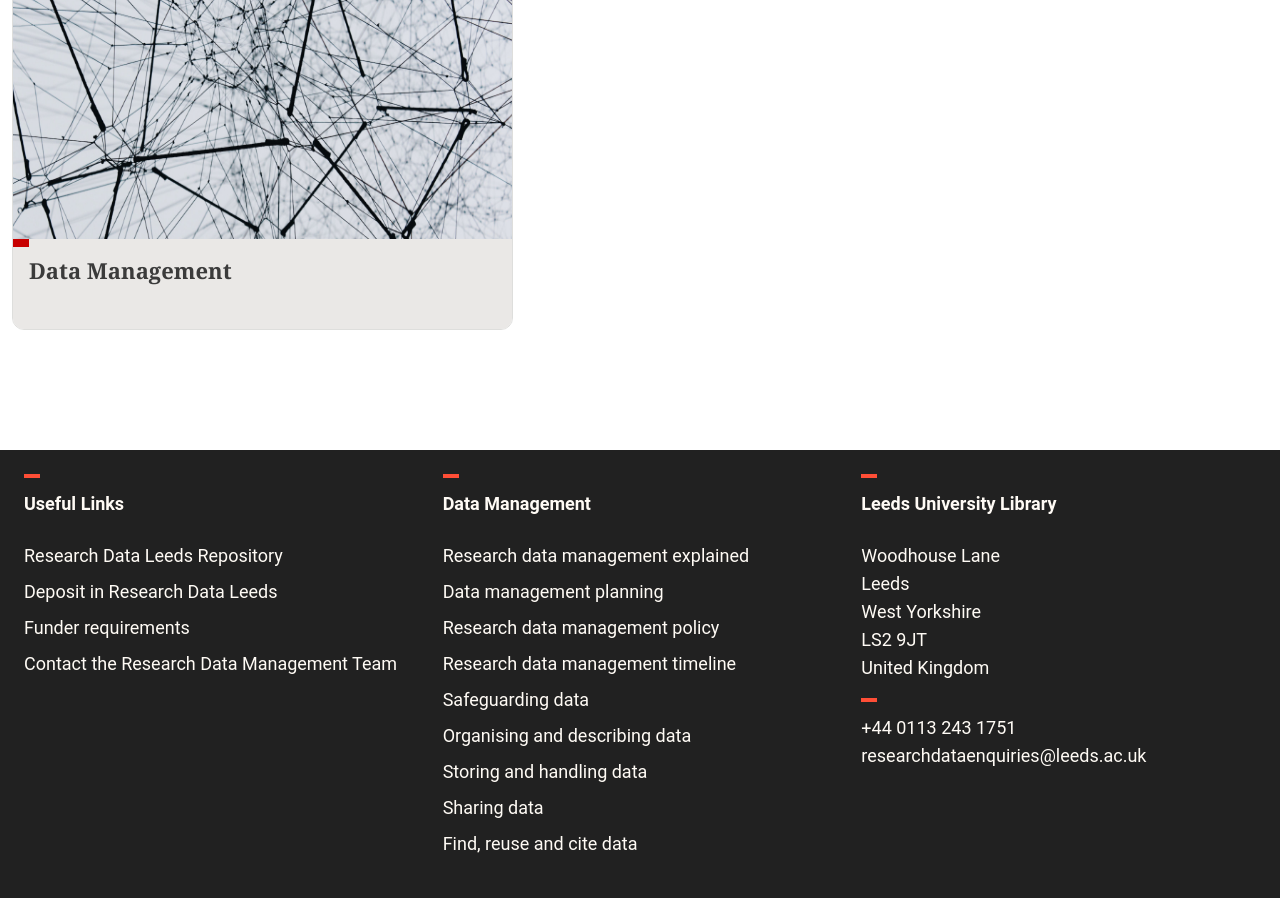
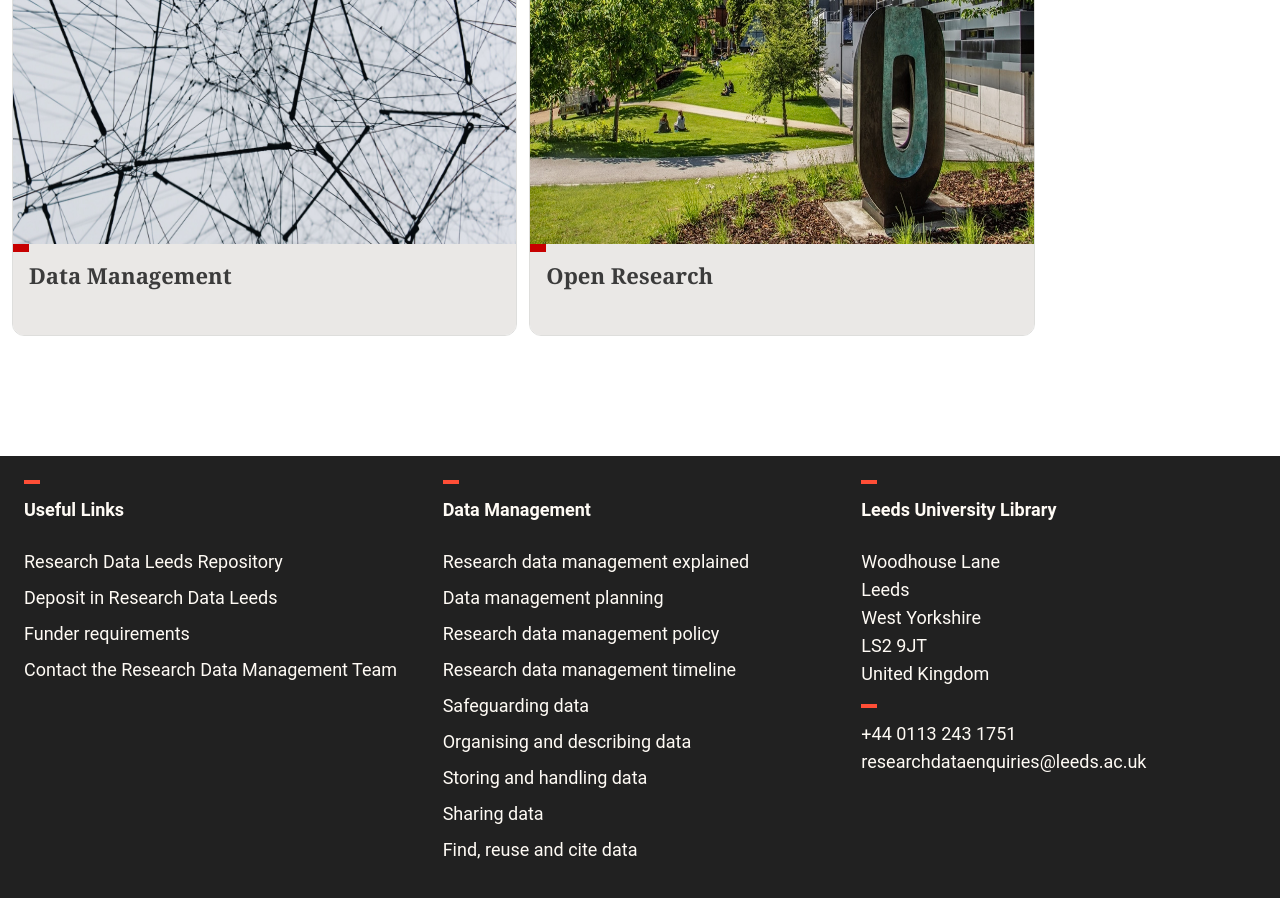
Before and after one commit to uol-library/rdl-handbook, a Jekyll site: the page built from pages/index.md, in a window 1280 px wide and 900 px high, scrolled down 872 px. Built offline with Jekyll 4.4.1, drawn with Linux system fonts in a browser that asks for light colours; some web fonts are replaced.

Commit message:
added card for open research

```diff
--- a/pages/index.md
+++ b/pages/index.md
@@ -23,4 +23,9 @@ widgets:
        imageurl: "/assets/img/placeholders/rdl-handbook-04.jpg"
        imagealt: "Network graph visualisation"
        content: ""
+     - title: Open Research
+       link: /open-research/
+       imageurl: "/assets/img/placeholders/banner-01.jpg"
+       imagealt: "Barbara Hepworth sculpture in University grounds"
+       content: ""
 ---
```
